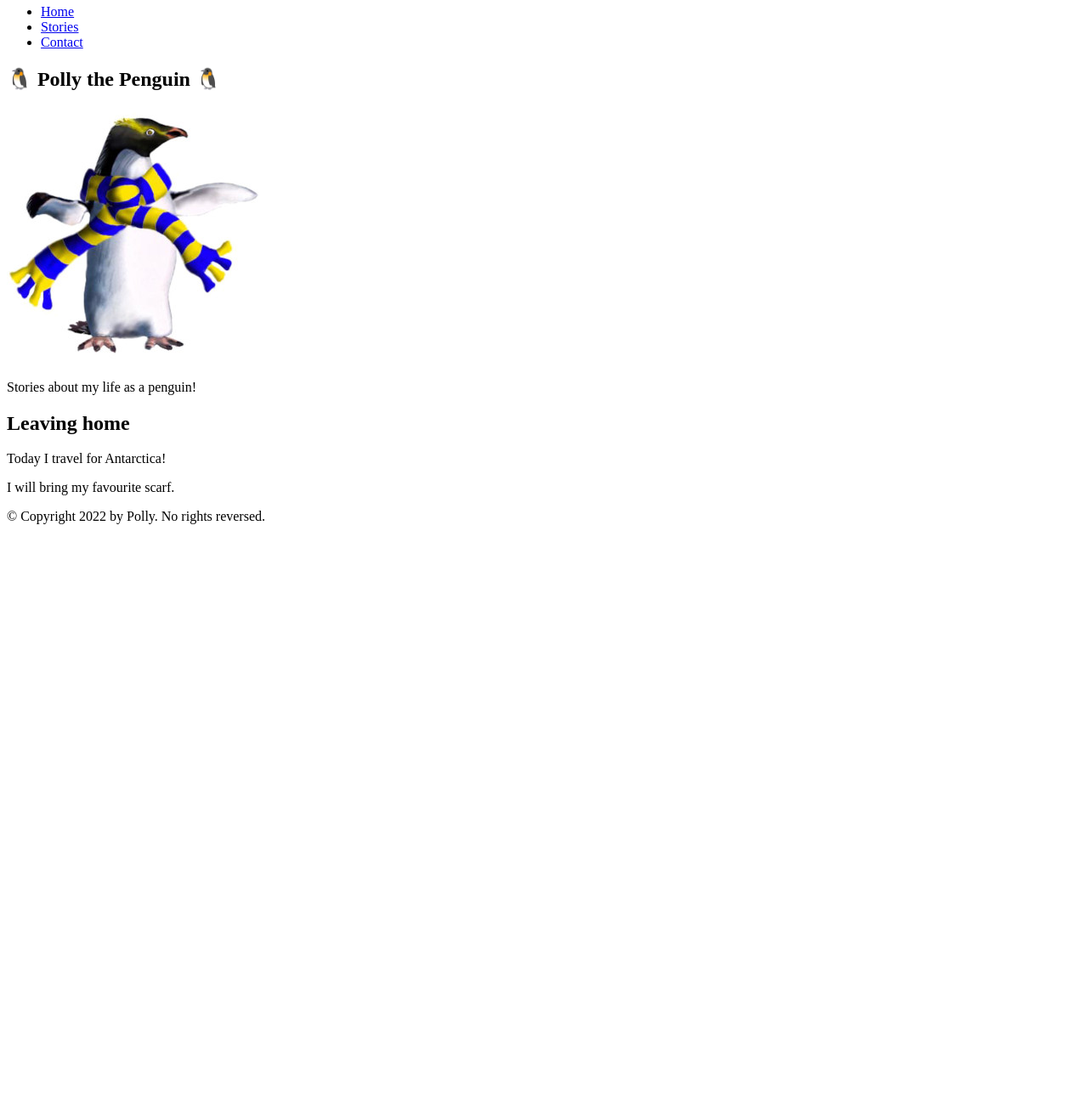
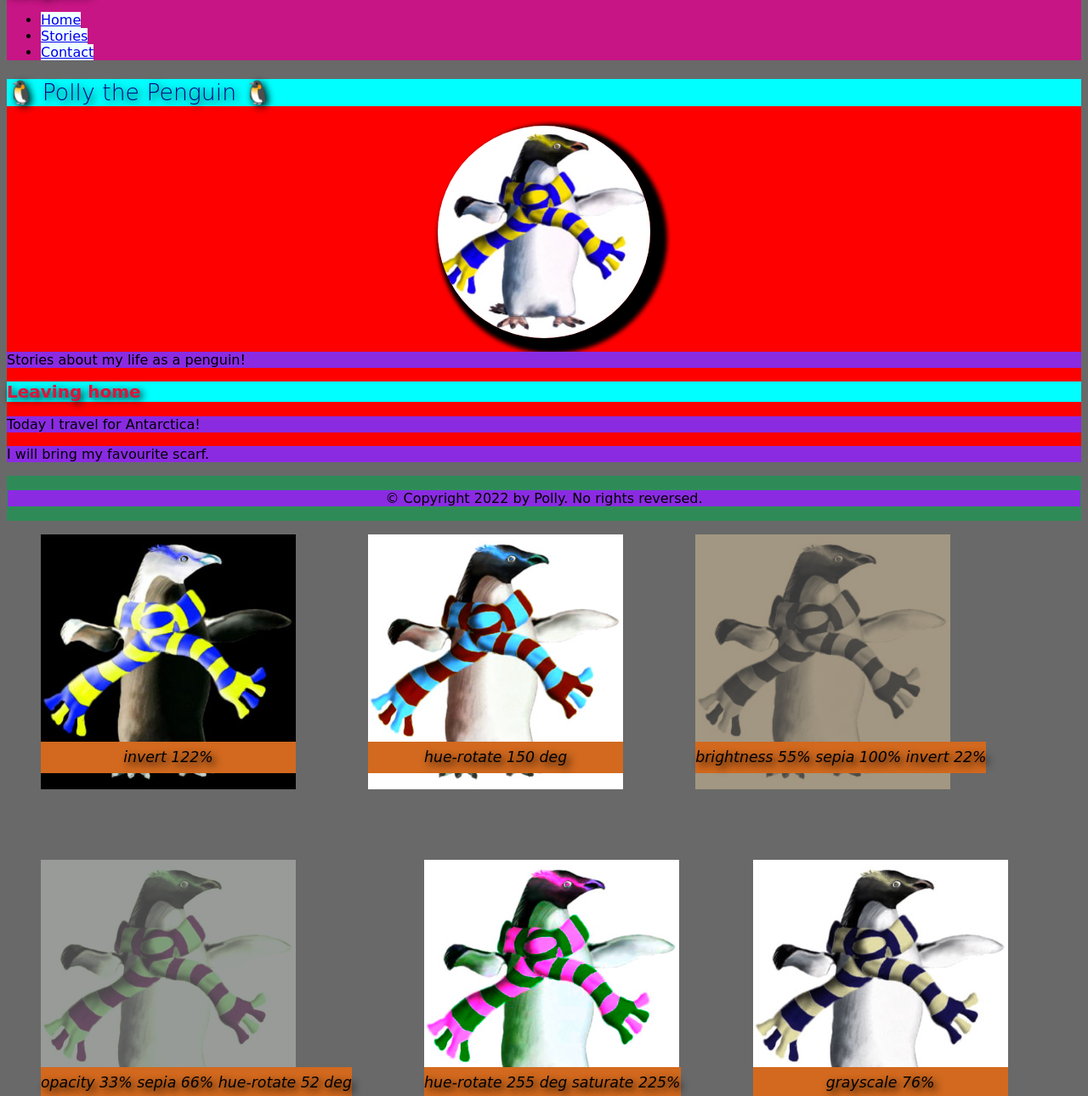
Before and after one commit to stege637/COSC203Lab3, a website: page index.html in a window 1280 px wide. Shown: the part 122-1412 px from the top of the page at 85% size. Before the commit the page ends 800 px from the top, so only its background shows below. Drawn offline with Linux system fonts and the light colour scheme; a web font is replaced by a local one.

Commit message:
some changes

```diff
--- a/index.html
+++ b/index.html
@@ -2,6 +2,10 @@
 <html>
     <html lang="en">
     <head>
+        <link rel="preconnect" href="https://fonts.googleapis.com">
+        <link rel="preconnect" href="https://fonts.gstatic.com" crossorigin>
+        <link href="https://fonts.googleapis.com/css2?family=Edu+TAS+Beginner&display=swap" rel="stylesheet">
+        <link href="style.css" rel="stylesheet">
         <meta charset="UTF-8">
         <title>Polly's Travel Blog</title>
     </head>
@@ -10,7 +14,7 @@
             <h1>Polly's Travel Blog!</h1>
         </header>
         <nav>
-            <h2>Navigation</h2>
+            <h2 class="first" >Navigation</h2>
             <ul>
                 <li>
                     <a href="#!">Home</a>
@@ -25,12 +29,12 @@
         </nav>
         <main>
             <section>
-                <h2>🐧 Polly the Penguin 🐧</h2>
-                <img src="polly.jpg" alt="Photo of Polly" />
+                <h2 class="second">🐧 Polly the Penguin 🐧</h2>
+                <img src="polly.jpg" class="penguin" alt="Photo of Polly" />
                 <p>Stories about my life as a penguin!</p>
             </section>
             <section>
-                <h2>Leaving home</h2>
+                <h2 class="third">Leaving home</h2>
                 <p>Today I travel for Antarctica!</p>
                 <p>I will bring my favourite scarf.</p>
             </section>
@@ -39,4 +43,37 @@
             <p>© Copyright 2022 by Polly. No rights reversed.</p>
         </footer>
     </body>
+
+    <figure class="one">
+        <img src="polly.jpg" id = "peng_one" alt="Photo of Polly"/>
+        <figcaption>invert 122%</figcaption>
+    </figure>
+    <figure class="one">
+        <img src="polly.jpg" id = "peng_two" alt="Photo of Polly"/>
+        <figcaption>hue-rotate 150 deg</figcaption>
+    </figure>
+    <figure class="one">
+        <img src="polly.jpg" id = "peng_three" alt="Photo of Polly"/>
+        <figcaption>brightness 55% sepia 100% invert 22%</figcaption>
+    </figure>
+    <figure class="one">
+        <img src="polly.jpg" id = "peng_four" alt="Photo of Polly"/>
+        <figcaption>opacity 33% sepia 66% hue-rotate 52 deg</figcaption>
+    </figure>
+    <figure class="two">
+        <img src="polly.jpg" id = "peng_five" alt="Photo of Polly"/>
+        <figcaption>hue-rotate 255 deg saturate 225%</figcaption>
+    </figure>
+    <figure class="two">
+        <img src="polly.jpg" id = "peng_six" alt="Photo of Polly"/>
+        <figcaption>grayscale 76%</figcaption>
+    </figure>
+    <figure class="two">
+        <img src="polly.jpg" id = "peng_seven" alt="Photo of Polly"/>
+        <figcaption>brightness 125% contrast 350%</figcaption>
+    </figure>
+    <figure class="two">
+        <img src="polly.jpg" id = "peng_eight" alt="Photo of Polly"/>
+        <figcaption>sepia 80% invert 80%</figcaption>
+    </figure>
 </html>
--- /dev/null
+++ b/package.json
@@ -0,0 +1,5 @@
+{
+  "dependencies": {
+    "http-server": "^14.1.1"
+  }
+}
--- /dev/null
+++ b/style.css
@@ -0,0 +1,146 @@
+* {
+    font-family: 'Edu TAS Beginner', cursive;
+}
+
+h1{
+    background: blue;
+}
+
+h2{
+    background: aqua;
+}
+
+p{
+    background: blueviolet;
+}
+
+a{
+    background: azure;
+}
+
+body{
+    background: dimgrey;
+}
+
+header{
+    background: gold;
+}
+
+nav{
+    background: mediumvioletred;
+}
+
+main{
+    background: red;
+}
+
+footer{
+    background: seagreen;
+}
+
+.first{
+    color: limegreen;
+    font-size: 12pt;
+    font-weight: bold;
+    font-family: 'Edu TAS Beginner', cursive;
+    font-style: italic;
+    text-shadow: 3px 3px 10px black;
+}
+
+.second{
+    color: navy;
+    font-size: 20pt;
+    font-weight: lighter;
+    font-style: normal;
+    text-shadow: 3px 3px 10px black;
+}
+
+.third{
+    color: crimson;
+    font-size: 15pt;
+    font-weight: bolder;
+    text-shadow: 3px 3px 10px black;
+}
+
+.penguin{
+    display: block;
+    margin: auto;
+    margin-left: auto;
+    margin-right: auto;
+    border: 10px;
+    width: 250px;
+    height: 250px;
+    object-fit: cover;
+    object-position: 0cm 0cm;
+    border-radius: 50%;
+    box-shadow: 10px 8px 5px 10px black;
+}
+
+.one{
+    display: inline-block;
+    line-height: 1cm;
+    vertical-align: auto;
+}
+
+.two{
+    display: inline-block;
+    line-height: 1cm;
+    vertical-align: auto;
+}
+
+#peng_one{
+    filter: invert(122%);
+}
+
+#peng_two{
+    filter: hue-rotate(150deg);
+}
+
+#peng_three{
+    filter: brightness(55%) sepia(100%) invert(22%);
+}
+
+#peng_four{
+    filter: opacity(33%) sepia(66%) hue-rotate(52deg);
+}
+
+#peng_five{
+    filter: hue-rotate(255deg) saturate(225%);
+}
+
+#peng_six{
+    filter: grayscale(76%);
+}
+
+#peng_seven{
+    filter: brightness(125%) contrast(350%);
+}
+
+#peng_eight{
+    filter: sepia(80%) invert(80%);
+}
+
+header {
+    position: relative;
+    height: 80px;
+}
+h1 {
+    position: absolute;
+    left: 1px;
+    top: 1px;
+}
+
+footer {
+    text-align: center;
+    padding: 1px;
+}
+
+figcaption{
+    position: relative;
+    text-align: center;
+    font-size: 13pt;
+    top: -70px;
+    font-style: italic;
+    text-shadow: 4px 4px 10px black;
+    background-color:chocolate;
+}
```
Also changed, not shown: contact.html (+4 -0 lines), stories.html (+4 -0 lines), .gitlab-ci.yml (deleted), 1 other file.
